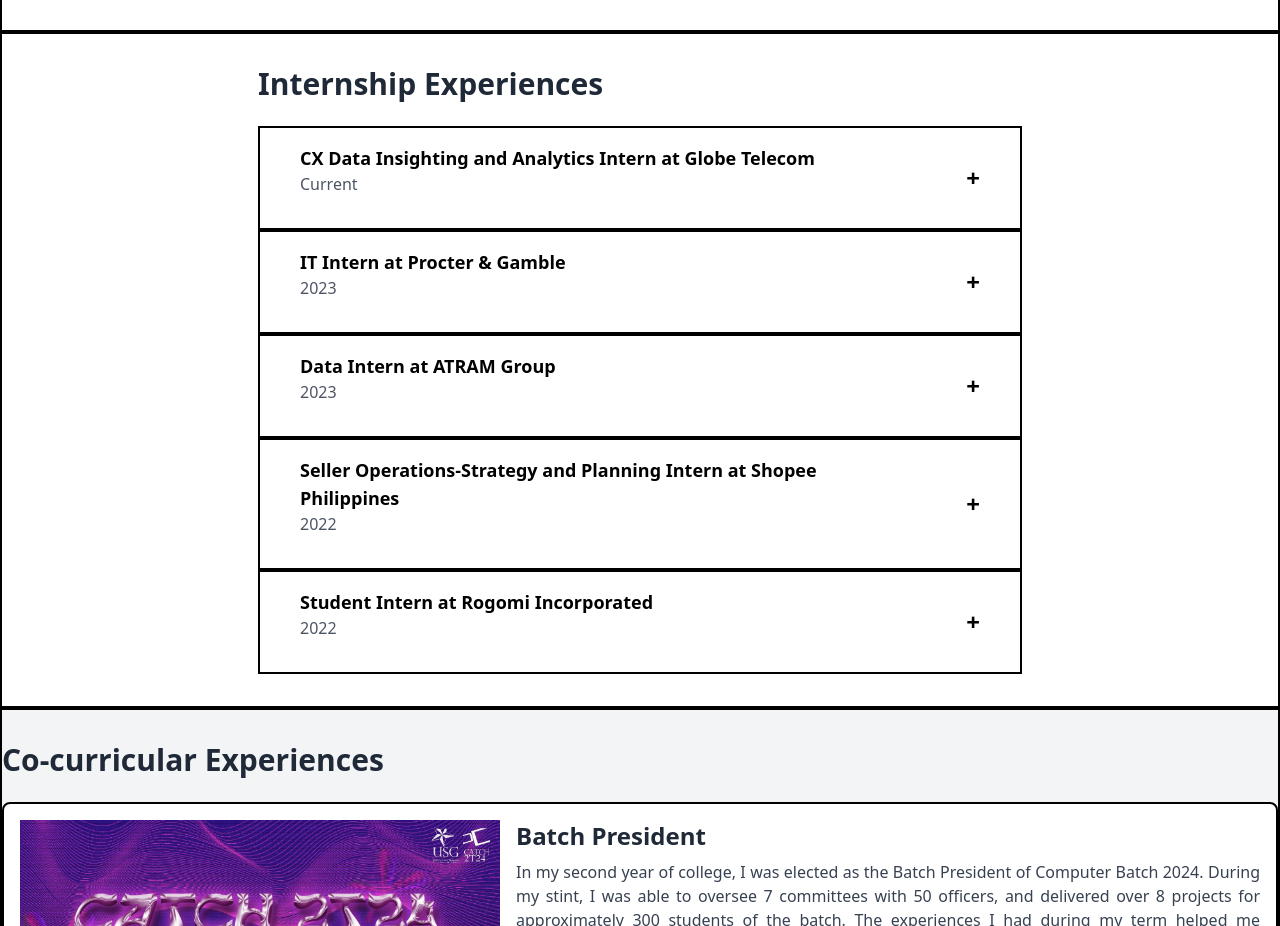
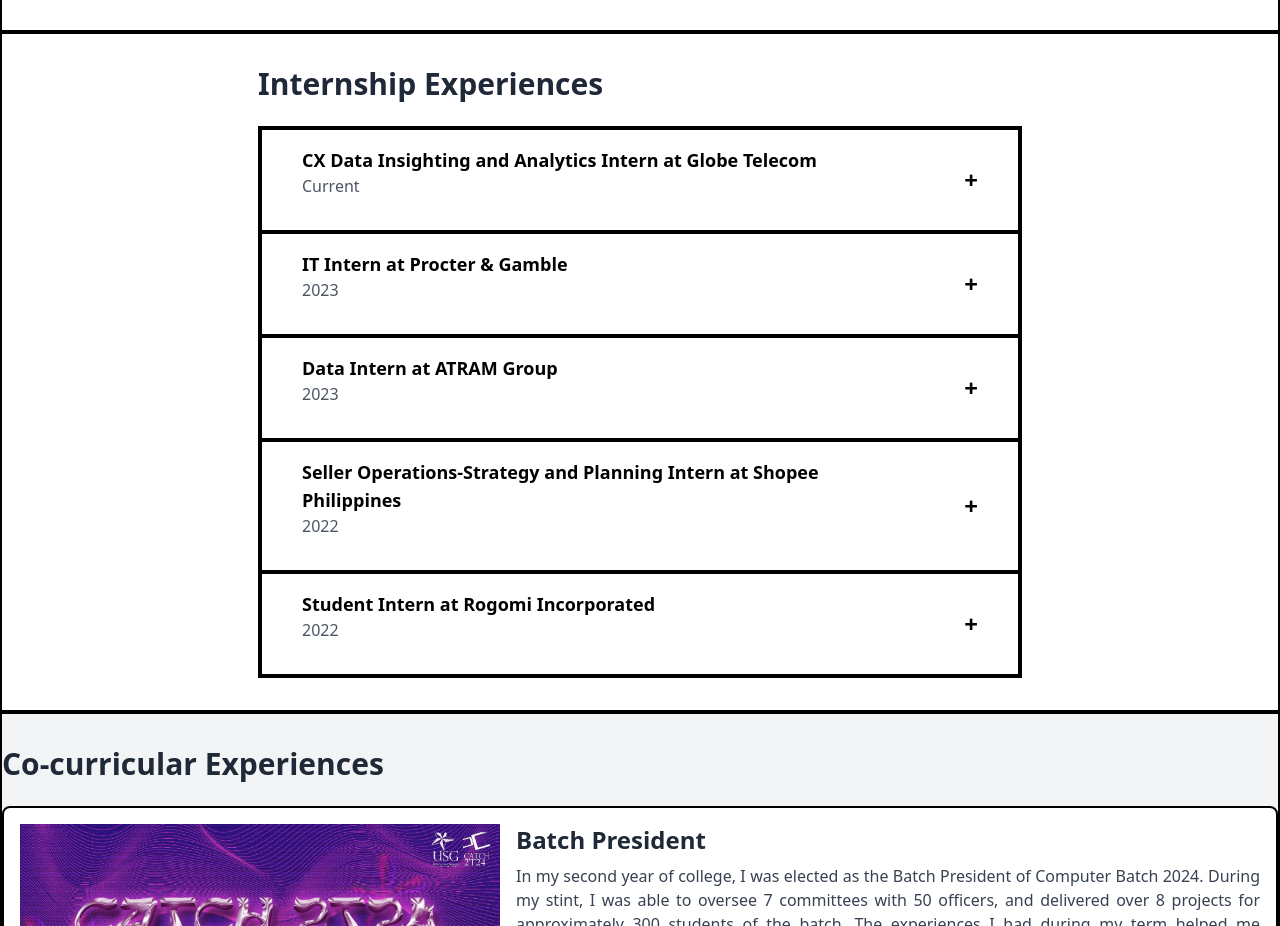
Before and after one commit to fdoble12/fdoble-website, a Vue app: page / in a window 1280 px wide. Shown: the part 1440-2366 px from the top of the page. Built offline with nearby package versions, Linux system fonts and the light colour scheme.

Commit message:
Update TrialExp.vue

```diff
--- a/src/components/TrialExp.vue
+++ b/src/components/TrialExp.vue
@@ -2,7 +2,7 @@
     <div id="trialExp" class="border-2 border-black">
       <div class="container mx-auto px-4 sm:px-8 md:px-16 lg:px-32 xl:px-64 py-8">
         <h2 class="text-3xl font-semibold text-gray-800 mb-6">Internship Experiences</h2>
-        <ul>
+        <ul class="border-2 border-black">
           <!-- Loop through experiences using v-for -->
           <li
             v-for="(experience, index) in experiences"
```
